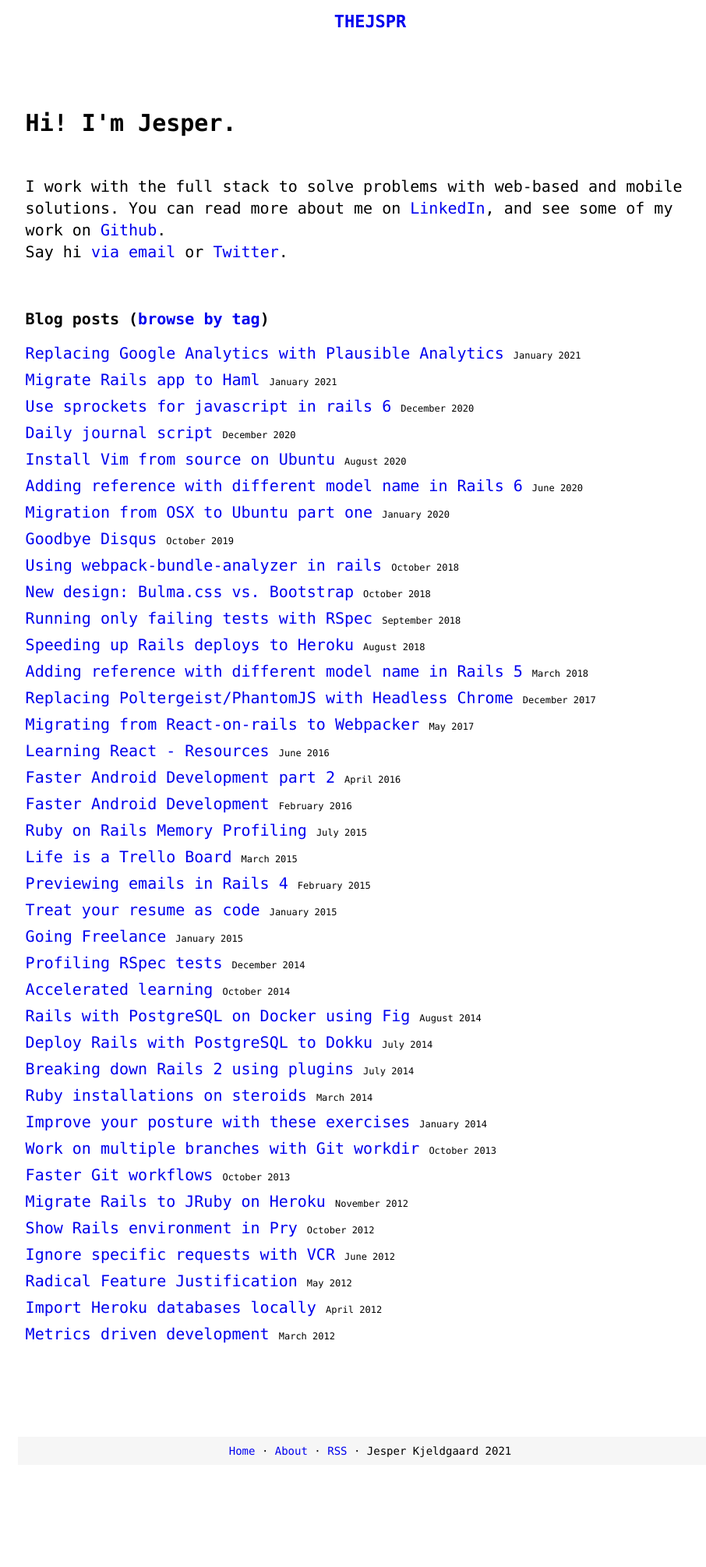
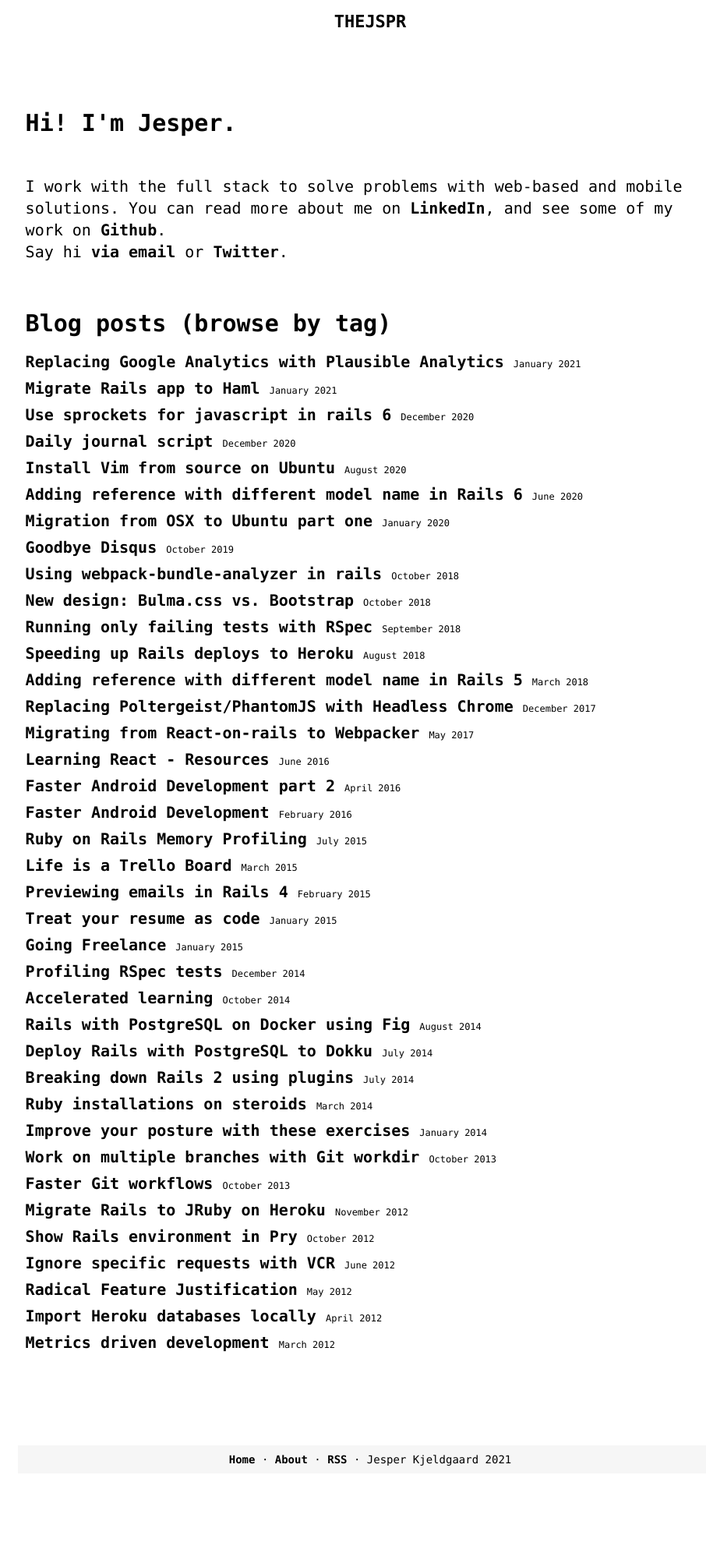
Before and after one commit to thejspr/thejspr.com, a Jekyll site: the page built from index.html, in a window 1280 px wide. Shown: the whole page at 78% size, without its empty margins (165-1071 px from the left). Built offline with Jekyll 4.4.1, drawn with Linux system fonts in a browser that asks for light colours.

Commit message:
fix link color

```diff
--- a/assets/style.scss
+++ b/assets/style.scss
@@ -27,8 +27,13 @@ p {
   }
 }
 
+h4 {
+}
+
 a {
   text-decoration: none;
+  color: #000;
+  font-weight: bold;
 
   &:hover {
     text-decoration: underline;
--- a/index.html
+++ b/index.html
@@ -18,9 +18,9 @@ title: Software entrepreneur
   </p>
 
   <div class="posts-index">
-    <h4 class="posts-index-heading">
+    <h2 class="posts-index-heading">
       Blog posts (<a href='/tags/'>browse by tag</a>)
-    </h4>
+    </h2>
 
     {% for post in site.posts %}
       <div class='index-item'>
```
Also changed, not shown: _posts/2021-01-25-replacing-google-analytics-with-plausible-analytics.md (+1 -1 lines).
